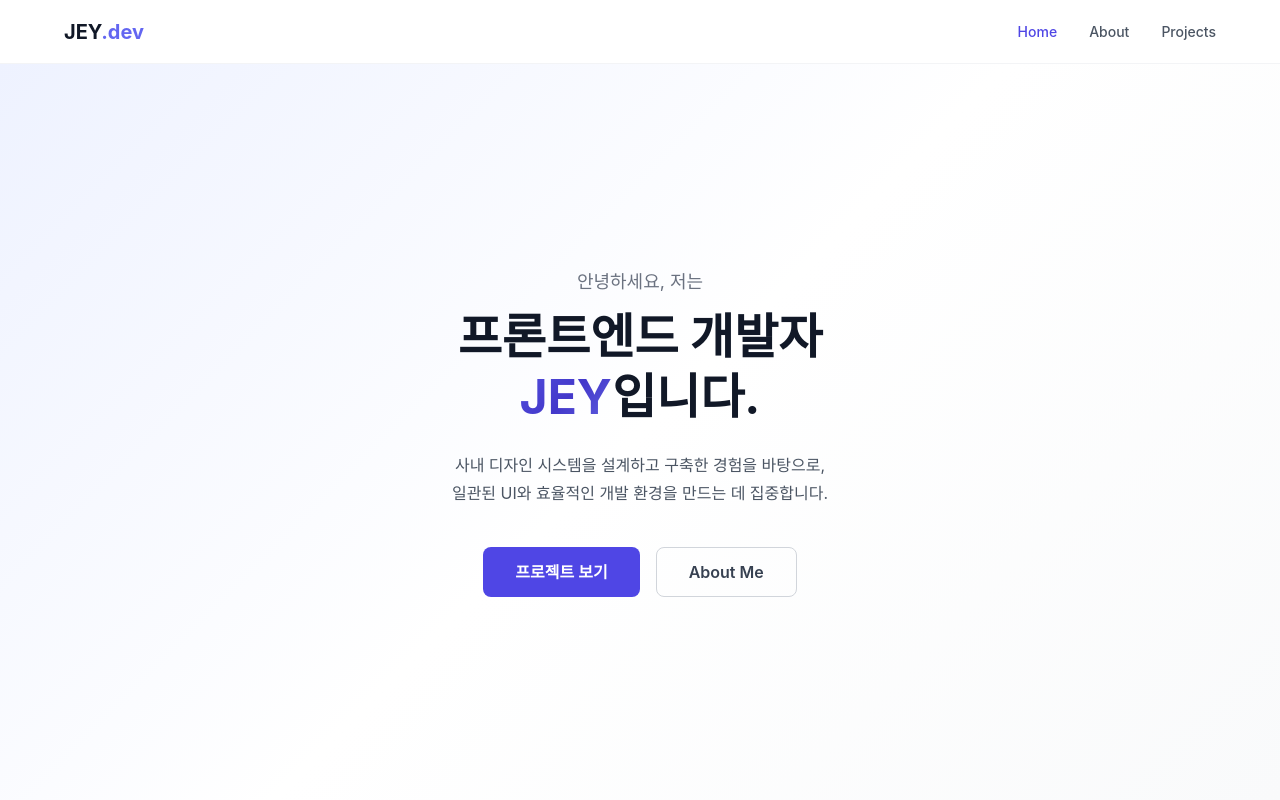
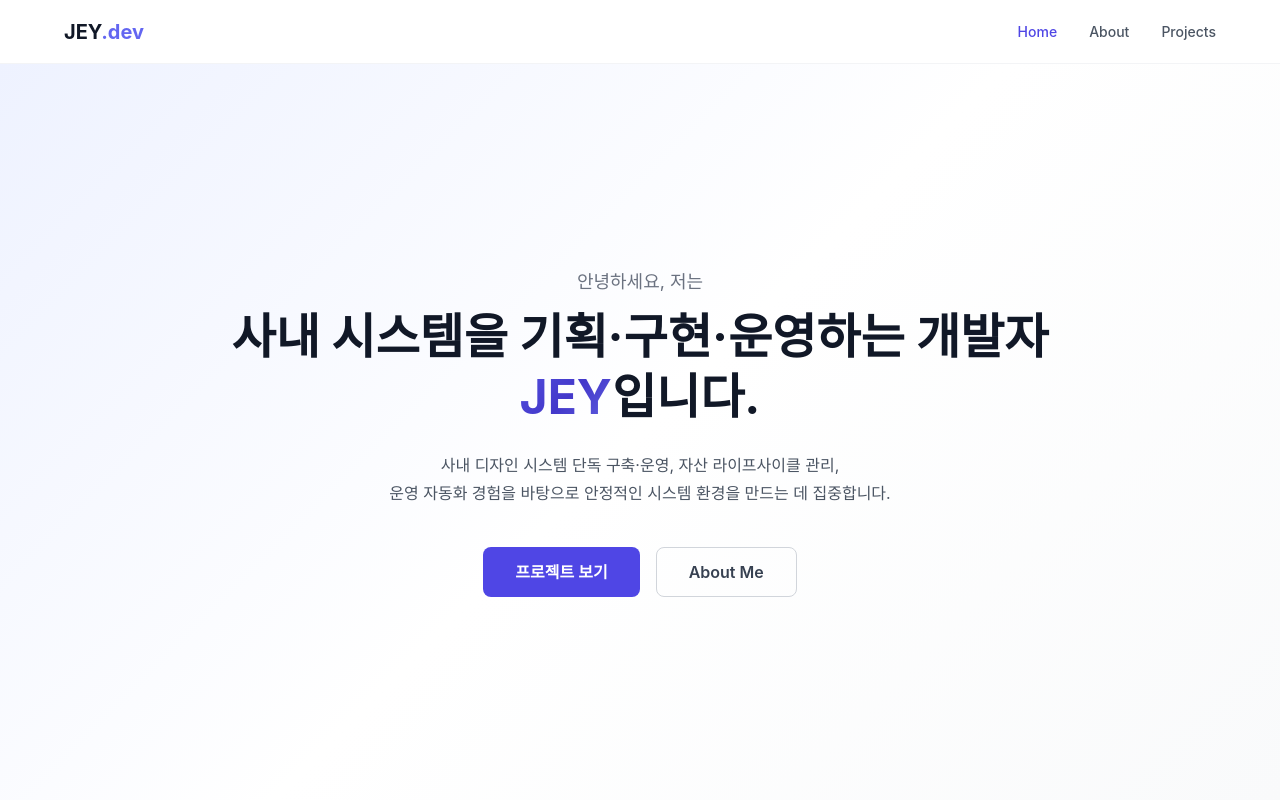
Before and after one commit to choeun224-cey/portfolio-site, a Vue app: page / in a window 1280 px wide. Shown: the top 800 px of the page. Built offline with nearby package versions, Linux system fonts and the light colour scheme; a web font is replaced by a local one.

Commit message:
Hero: reposition for IT ops/planning track

```diff
--- a/src/views/home/HomePage.vue
+++ b/src/views/home/HomePage.vue
@@ -5,12 +5,12 @@
       <div class="hero__inner container">
         <p class="hero__greeting fade-up" style="--delay: 0">안녕하세요, 저는</p>
         <h1 class="hero__title fade-up" style="--delay: 1">
-          프론트엔드 개발자<br />
+          사내 시스템을 기획·구현·운영하는 개발자<br />
           <span class="hero__name">JEY</span>입니다.
         </h1>
         <p class="hero__description fade-up" style="--delay: 2">
-          사내 디자인 시스템을 설계하고 구축한 경험을 바탕으로,<br />
-          일관된 UI와 효율적인 개발 환경을 만드는 데 집중합니다.
+          사내 디자인 시스템 단독 구축·운영, 자산 라이프사이클 관리,<br />
+          운영 자동화 경험을 바탕으로 안정적인 시스템 환경을 만드는 데 집중합니다.
         </p>
         <div class="hero__actions fade-up" style="--delay: 3">
           <router-link to="/projects" class="btn btn--primary">
```
